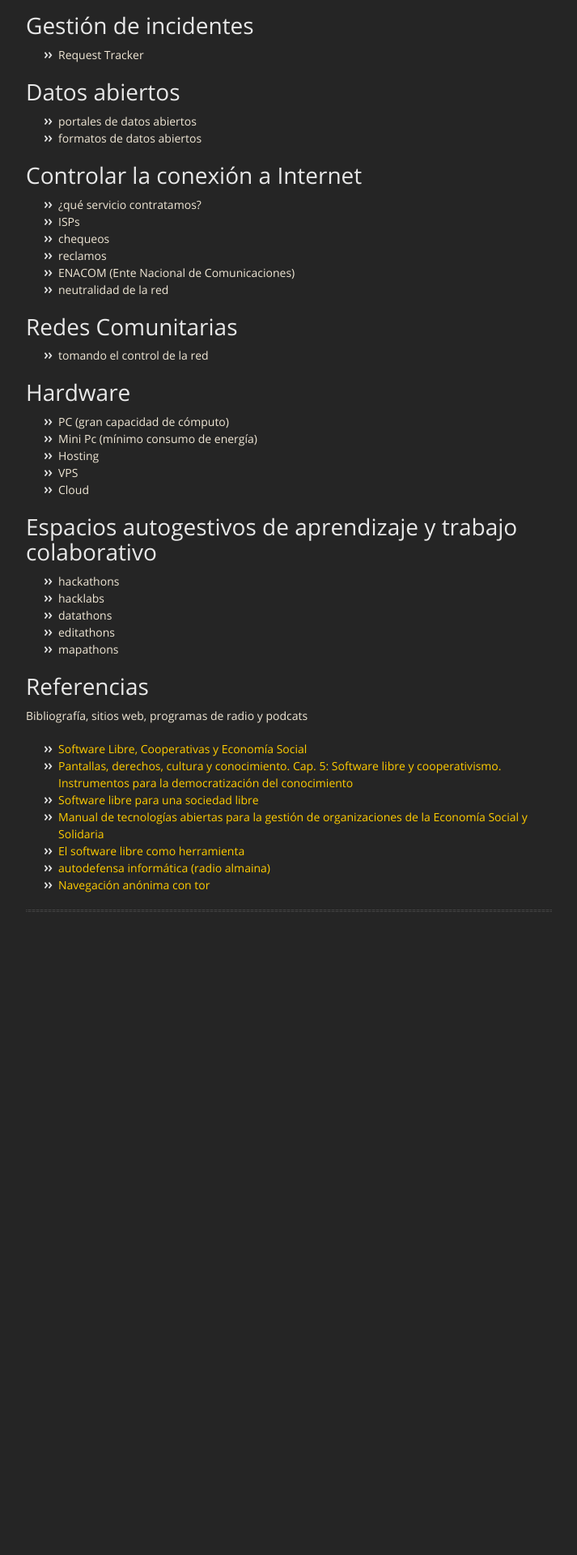
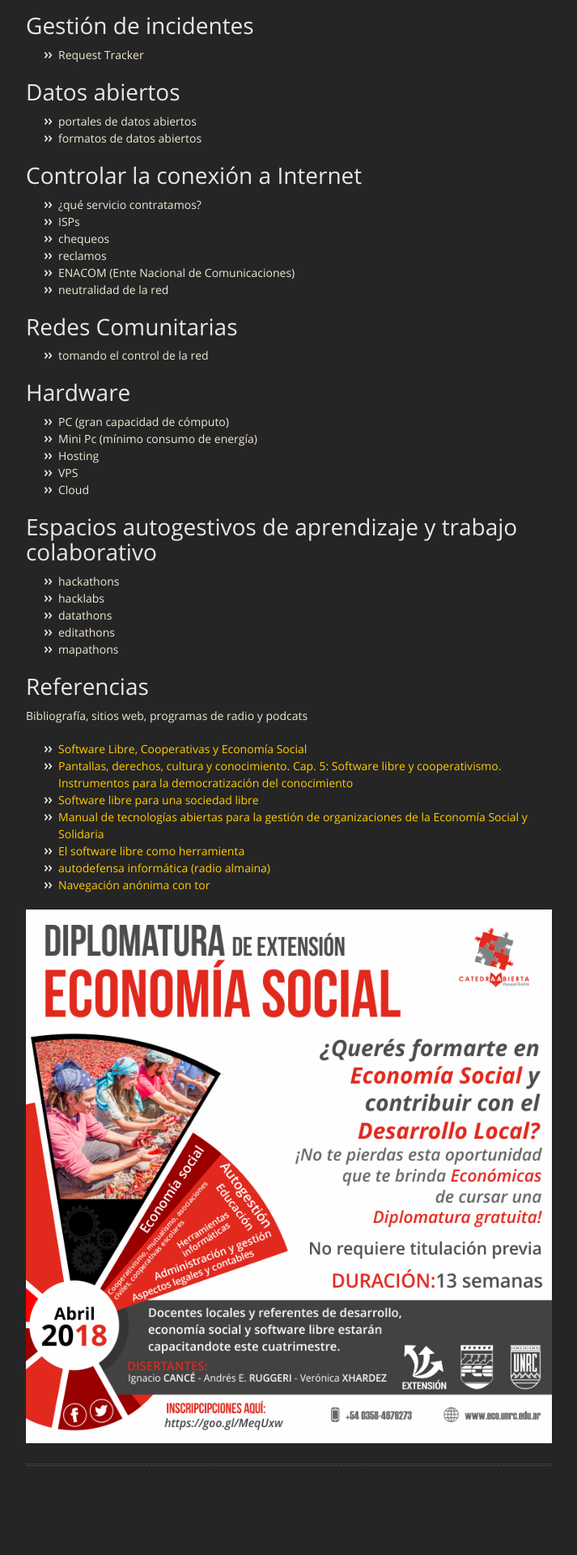
Before and after one commit to dbellomo/desdl, a Jekyll site: the page built from index.md, in a window 1280 px wide. Shown: the part 3056-4976 px from the top of the page at 81% size, without its empty margins (283-996 px from the left). Built offline with Jekyll 4.4.1, drawn with Linux system fonts in a browser that asks for light colours; before the commit the page ends 4292 px from its top, so only the background shows below that.

Commit message:
minor changes

```diff
--- a/index.md
+++ b/index.md
@@ -154,3 +154,5 @@ Bibliografía, sitios web, programas de radio y podcats
 - [El software libre como herramienta](https://www.argentina.gob.ar/noticias/el-software-libre-como-herramienta)
 - [autodefensa informática (radio almaina)](https://autodefensainformatica.radioalmaina.org)
 - [Navegación anónima con tor](https://eldesarmador.org/10-navegacion-anonima-con-tor.html)
+
+![](assets/images/flyer_diplomatura_FCE_UNRC.png)
```
Also changed, not shown: assets/images/flyer_diplomatura_FCE_UNRC.png (added), 2 other files.
